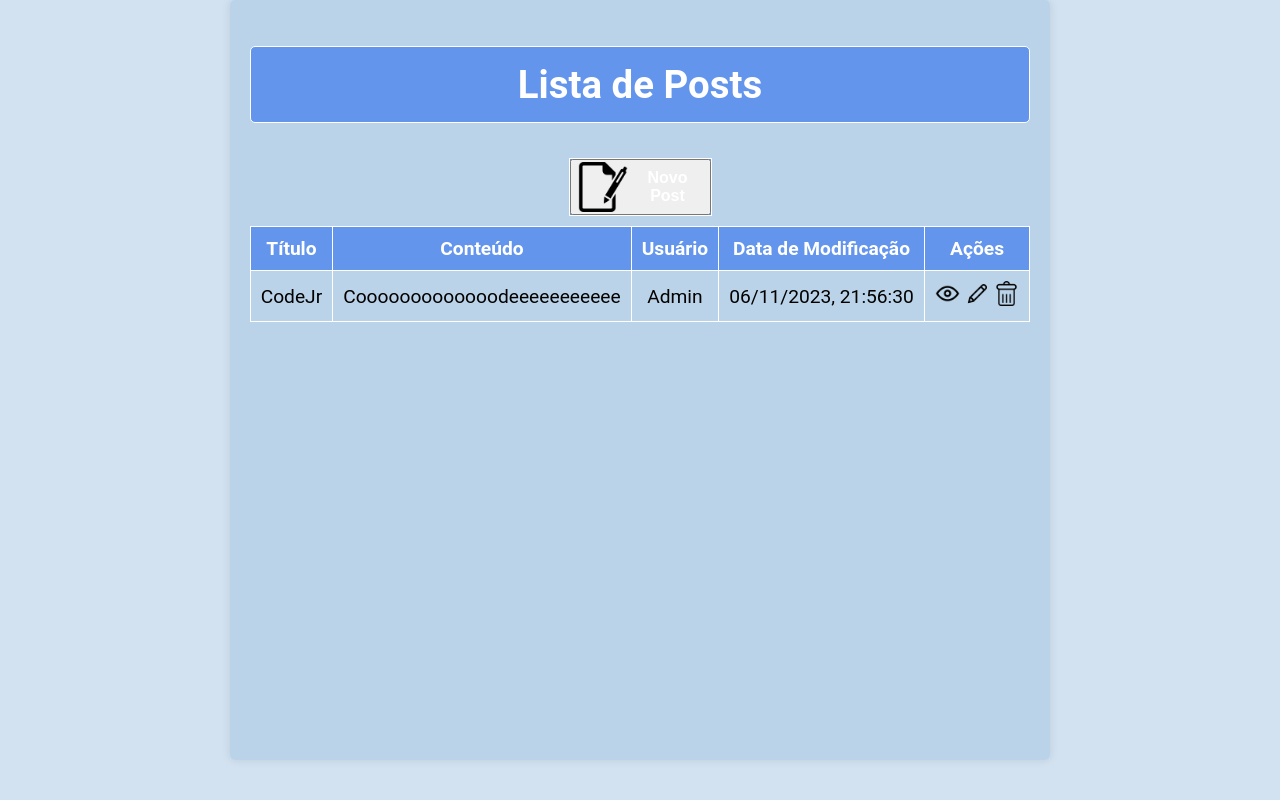
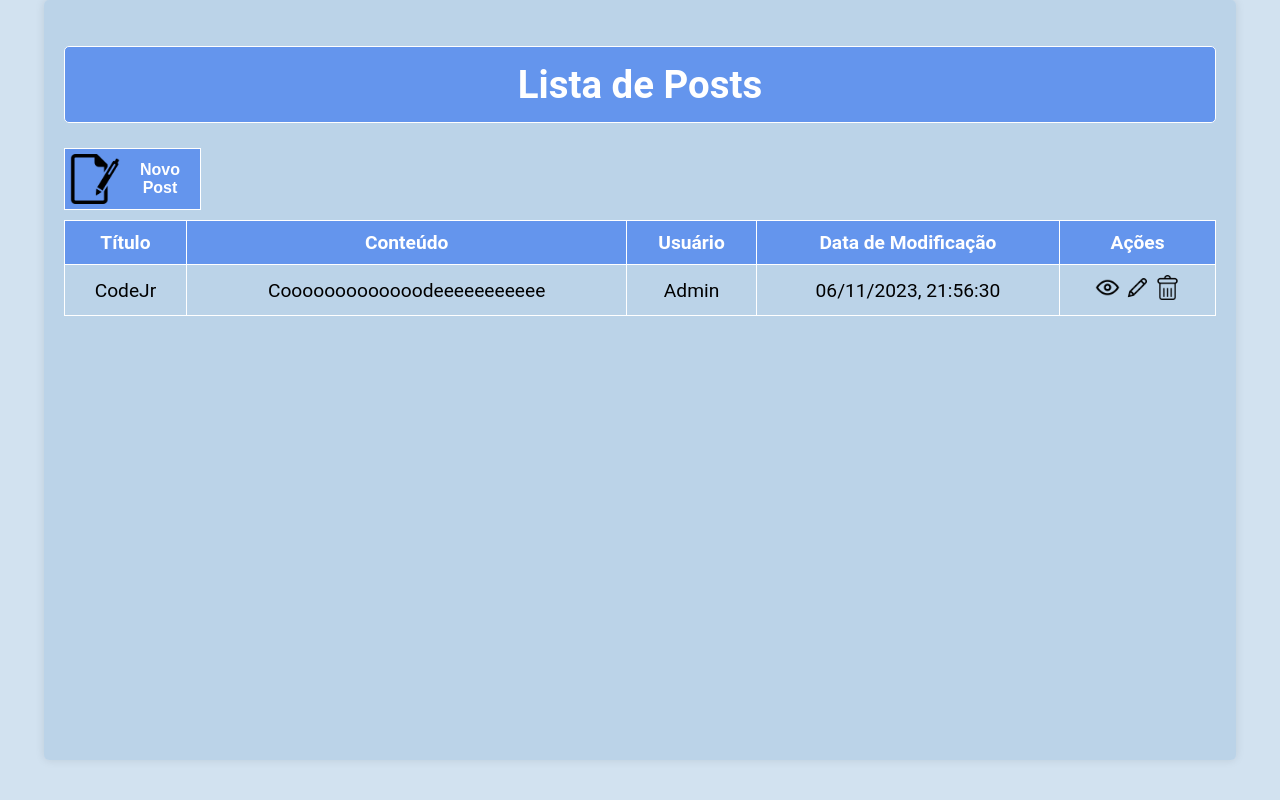
Before and after one commit to ricardo-ervilha/Hello-World-Trainee-2023.2, a PHP site: template app/views/admin/listaDePost.html in a window 1280 px wide. Run offline with PHP 8.4, Linux system fonts and the light colour scheme; the template is opened without the code that fills it, so the values that code supplies are empty.

Commit message:
ajustaListadePost

```diff
--- a/public/css/listaDePostAdmin.css
+++ b/public/css/listaDePostAdmin.css
@@ -1,7 +1,7 @@
 /* Estilos para a tabela */
 .tabela-main {
     display: contents;
-    max-width: 90vw;
+    width: 90vw;
     height: 90vh;
     margin: 0 auto;
     padding: 20px;
@@ -54,8 +54,8 @@
 }
 
 /* Estilos para os botões */
-.button {
-    padding-left: 0;
+button {
+    padding: 5px;
     background: none;
     border: none;
     cursor: pointer;
@@ -77,7 +77,7 @@
     margin: 0; /* Remover a margem entre as imagens */
 }
 .new-post{
-    display: inline-block;
+
     margin: 10px 0px 10px 0;
 
     background-color: #6495ED;
```
